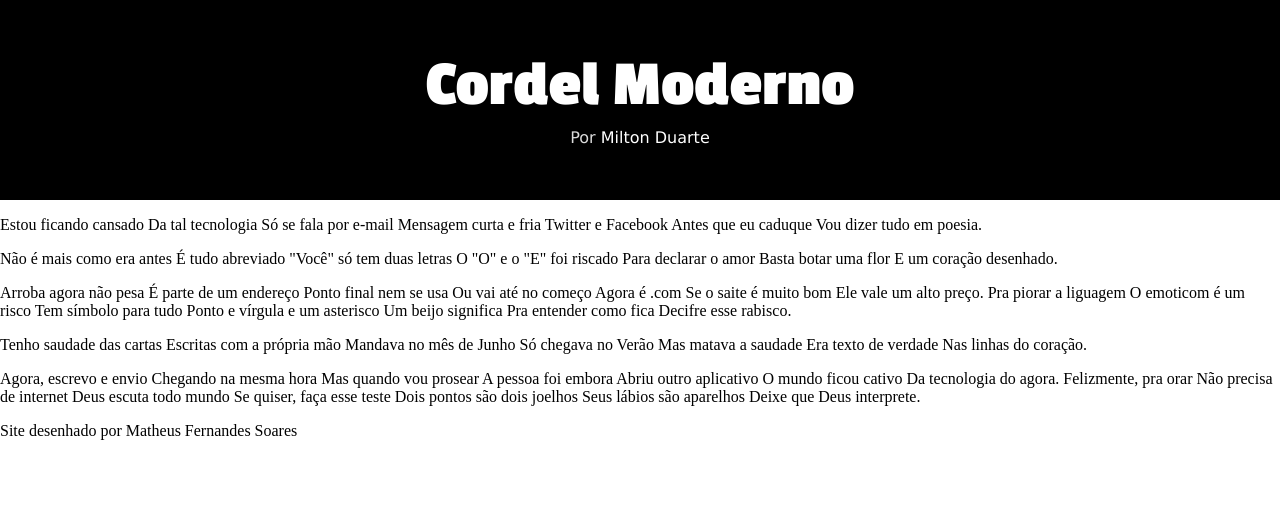
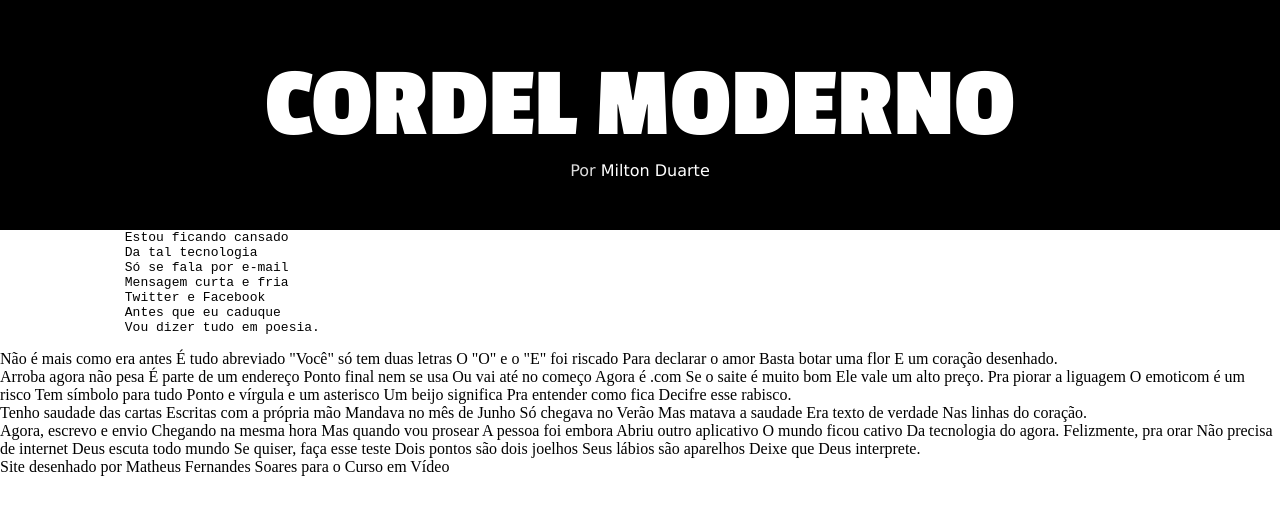
Before and after one commit to mathe-fernan/HTML-CSS, a plain HTML site: page Exercícios/teste individual capitulo 20/index.html in a window 1280 px wide. Drawn offline with Linux system fonts and the light colour scheme.

Commit message:
Atualizações projeto cordel

```diff
--- a/Exercícios/teste individual capitulo 20/estilo/style.css
+++ b/Exercícios/teste individual capitulo 20/estilo/style.css
@@ -1,28 +1,36 @@
 @charset "UTF-8";
 @import url('https://fonts.googleapis.com/css2?family=Passion+One:wght@700&display=swap');
+@import url('https://fonts.googleapis.com/css2?family=Sriracha&display=swap');
 @font-face {
     font-family: 'Passion One', 'cursive';
     src: url('https://fonts.googleapis.com/css2?family=Passion+One:wght@700&display=swap');
 }
-
+@font-face {
+    font-family: 'Sriracha', 'cursive';
+    src: url('https://fonts.googleapis.com/css2?family=Passion+One:wght@700&display=swap');
+}
+*{
+    margin: 0px;
+}
 body{
     margin: 0px;
 }
 header{
     background-color: black;
     color: white;
-    height: 200px;
+    height: fit-content;
+    margin-top: 0px;
 }
 header h1{
     margin: 0px;
     text-align: center;
     padding-top: 50px;
-    font-size: 65px;
+    font-size: 100px;
     font-family: 'Passion One';
 }
 header p{
     color: rgb(219, 219, 219);
-    margin: 7px;
+    padding-bottom: 50px;
     text-align: center;
     font-family: Verdana, Geneva, Tahoma, sans-serif;
 }
@@ -33,3 +41,7 @@ a{
 a:hover{
     text-decoration: underline;
 }
+main section p {
+    ;
+    text-indent: 0px;
+}
--- a/Exercícios/teste individual capitulo 20/index.html
+++ b/Exercícios/teste individual capitulo 20/index.html
@@ -10,14 +10,16 @@
 <body>
     <header>
     <h1>
-        Cordel Moderno
+        CORDEL MODERNO
     </h1>
     <p>
         Por <a href="https://www.recantodasletras.com.br/poesias/3186743">Milton Duarte</a>
     </p>
     </header>
     <main>
-        <p id="p1">
+       <section>
+        <p>
+            <pre>
                 Estou ficando cansado
                 Da tal tecnologia
                 Só se fala por e-mail
@@ -25,8 +27,10 @@
                 Twitter e Facebook
                 Antes que eu caduque
                 Vou dizer tudo em poesia.
+            </pre>
         </p>
-        <p id="p2">
+
+        <p>
             Não é mais como era antes
             É tudo abreviado
             "Você" só tem duas letras
@@ -35,7 +39,8 @@
             Basta botar uma flor
             E um coração desenhado.
         </p>
-        <p id="p3">
+
+        <p>
             Arroba agora não pesa
             É parte de um endereço
             Ponto final nem se usa
@@ -52,7 +57,8 @@
             Pra entender como fica
             Decifre esse rabisco.
         </p>
-        <p id="p4">
+
+        <p>
             Tenho saudade das cartas
             Escritas com a própria mão
             Mandava no mês de Junho
@@ -61,7 +67,8 @@
             Era texto de verdade
             Nas linhas do coração.
         </p>
-        <p id="p5">
+
+        <p>
                 Agora, escrevo e envio
                 Chegando na mesma hora
                 Mas quando vou prosear
@@ -69,7 +76,6 @@
                 Abriu outro aplicativo
                 O mundo ficou cativo
                 Da tecnologia do agora.
-
                 Felizmente, pra orar
                 Não precisa de internet
                 Deus escuta todo mundo
@@ -78,9 +84,10 @@
                 Seus lábios são aparelhos
                 Deixe que Deus interprete.
         </p>
+       </section>
     </main>
     <footer>
-        Site desenhado por Matheus Fernandes Soares
+        Site desenhado por Matheus Fernandes Soares para o Curso em Vídeo
     </footer>
 </body>
 </html>
```
Lines whose indentation alone changed are shown as unchanged.
